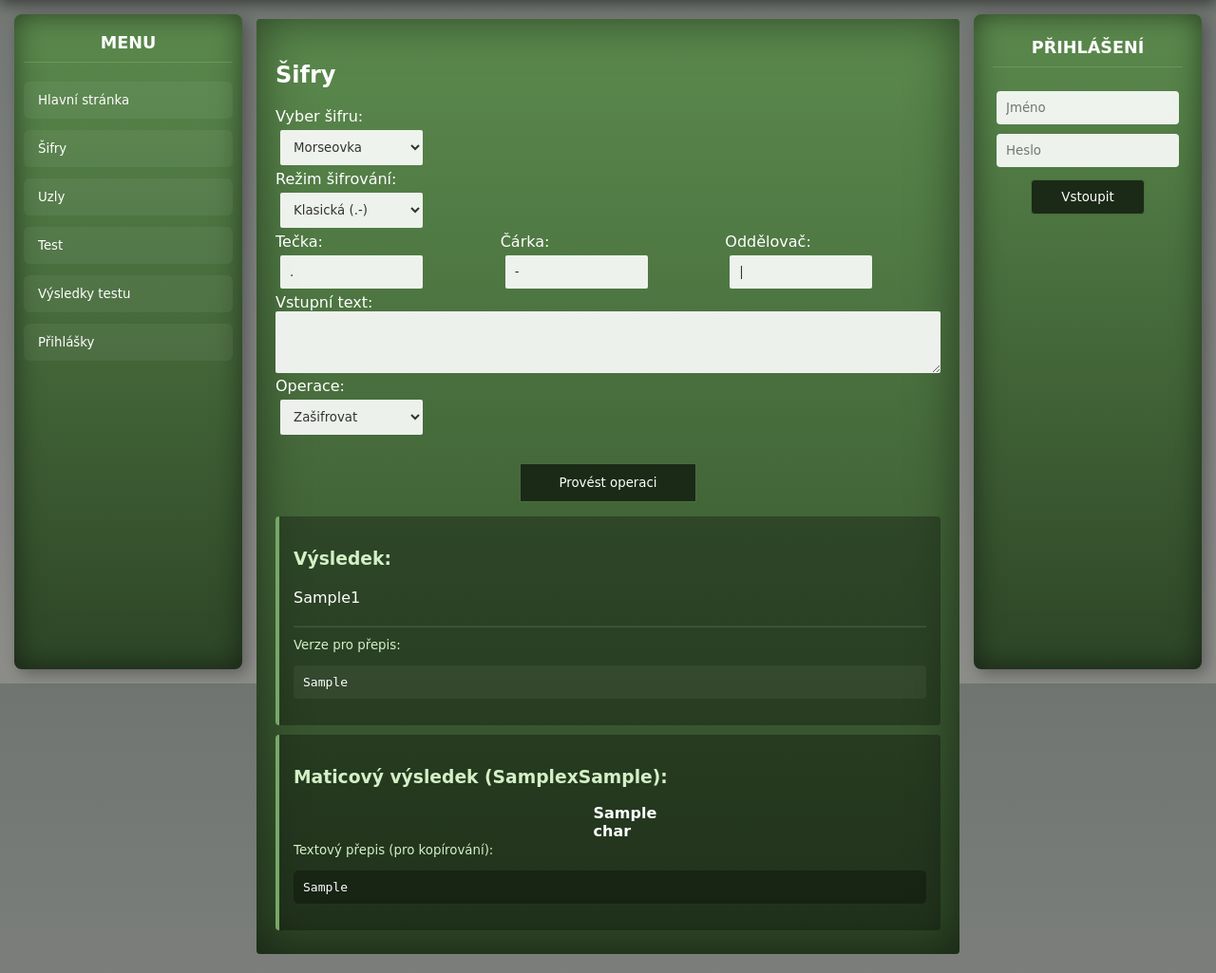
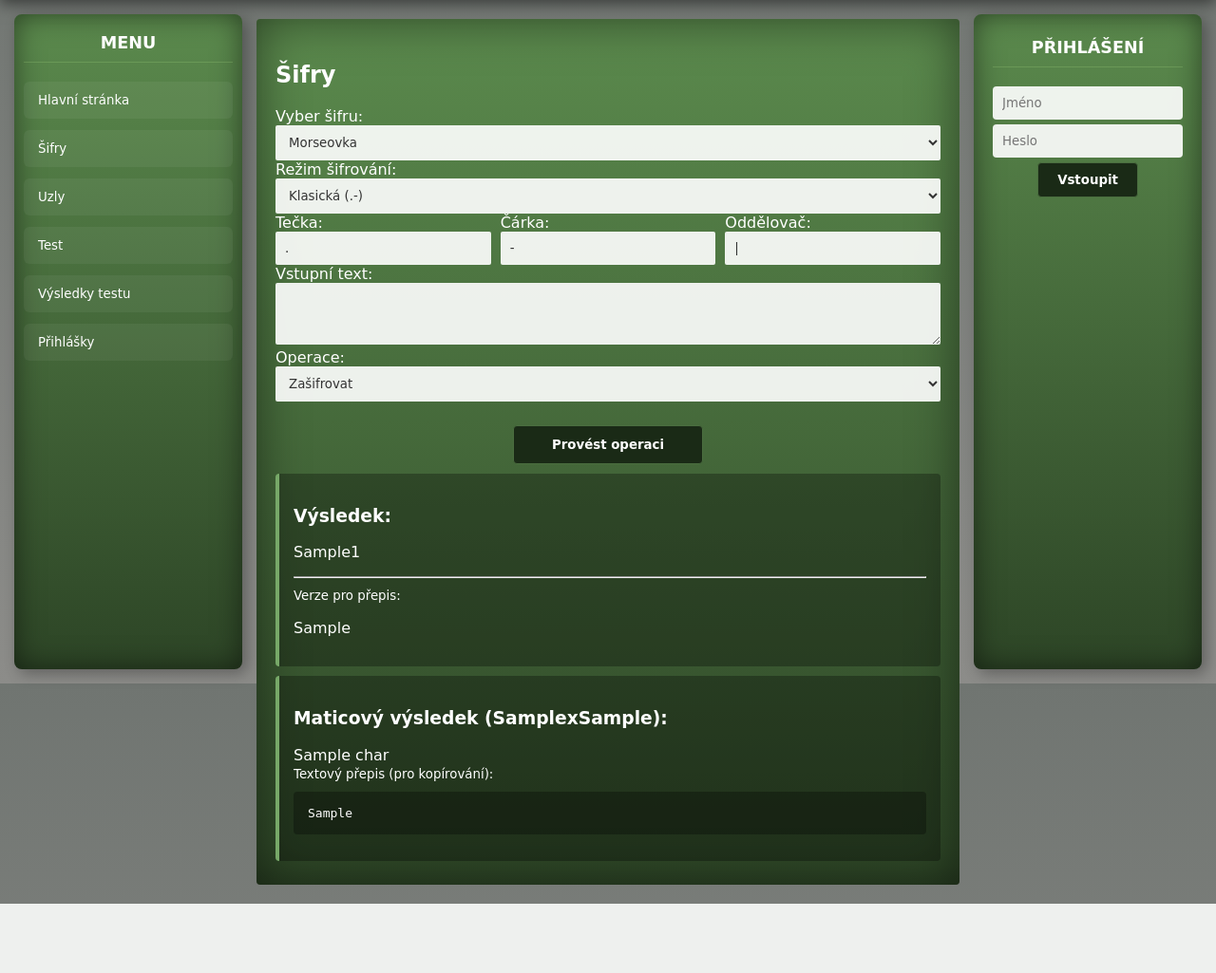
Before and after one commit to JustDav3/maturitniPraceWeb, a Django app: template main/templates/main/index.html in a window 1280 px wide. Shown: the part 80-1105 px from the top of the page at 95% size. After the commit the page ends 1032 px from the top, so only its background shows below. Run offline with Django 5.2, Linux system fonts and the light colour scheme; the template is opened without the code that fills it: most values are stand-ins (such as "Sample title", 1, 10 or a date in 2020).

Commit message:
beta verze 0.4 - Visual

```diff
--- a/main/static/css/style.css
+++ b/main/static/css/style.css
@@ -69,14 +69,13 @@ body {
     box-sizing: border-box;
 }
 
-.row { display: flex; gap: 10px; }
+.row { display: flex; gap: 10px; flex-wrap: wrap; }
 .col { flex: 1; }
 
 /* 3. BOČNÍ PANELY */
-.menu-bar {
+.menu-bar, .right-container {
     position: fixed;
     top: 95px;
-    left: 15px;
     width: 240px;
     height: calc(100vh - 110px);
     background: linear-gradient(180deg, #5b8a4d 0%, #2d4526 100%);
@@ -88,28 +87,10 @@ body {
     overflow-y: auto;
 }
 
-.right-container {
-    position: fixed;
-    top: 95px;
-    right: 15px;
-    width: 240px;
-    height: calc(100vh - 110px);
-    gap: 15px;
-    background: linear-gradient(180deg, #5b8a4d 0%, #2d4526 100%);
-    box-shadow: inset 0 0 30px rgba(0,0,0,0.5), 5px 5px 15px rgba(0,0,0,0.3);
-    border-radius: 8px;
-    padding: 25px 20px;
-    z-index: 1000;
-    box-sizing: border-box;
-    overflow-y: auto;
-}
+.menu-bar { left: 15px; }
+.right-container { right: 15px; padding: 25px 20px; }
 
-.right-container form {
-    gap: 12px;
-    width: 100%;
-}
-
-.right-container-title {
+.menu-title, .right-container-title {
     text-align: center;
     font-size: 1.1rem;
     color: #ffffff;
@@ -119,16 +100,17 @@ body {
     text-transform: uppercase;
 }
 
+/* Formláře v bočním panelu */
 .login-form {
     display: flex;
     flex-direction: column;
     align-items: center;
+    gap: 5px;
 }
 
 .login-form input {
-    width: 96%;
+    width: 100%;
     padding: 10px;
-    margin: 5px;
     background: rgba(255, 255, 255, 0.9);
     border: none;
     border-radius: 4px;
@@ -137,35 +119,7 @@ body {
     box-sizing: border-box;
 }
 
-.btn-login {
-    width: auto;
-    min-width: 120px;
-    padding: 10px 20px;
-    margin-top: 8px;
-    background-color: #1a2a16;
-    color: white;
-    border: 1px solid #4a6d3f;
-    border-radius: 4px;
-    cursor: pointer;
-    font-family: 'Comic Sans MS', bold;
-    text-align: center;
-    transition: 0.3s ease;
-}
-
-.btn-login:hover {
-    background-color: #2d4526;
-}
-
-.menu-title {
-    text-align: center;
-    font-size: 1.1rem;
-    color: #ffffff;
-    margin: 0 0 20px 0;
-    padding-bottom: 10px;
-    border-bottom: 1px solid rgba(181, 228, 140, 0.2);
-    text-transform: uppercase;
-}
-
+/* 4. MENU A SUBMENU */
 .menu-items {
     display: flex;
     flex-direction: column;
@@ -185,220 +139,15 @@ body {
     transition: all 0.2s ease;
 }
 
-.menu-items button:hover {
-    background: rgba(181, 228, 140, 0.2);
-}
+.menu-items button:hover { background: rgba(181, 228, 140, 0.2); }
+.menu-items button:active { transform: scale(0.96); }
 
-.menu-items button:active {
-    transform: scale(0.96);
-    background: rgba(0, 0, 0, 0.3);
-}
-
+/* Sjednocené sub-menu */
 .submenu-container {
-    background: rgba(0, 0, 0, 0.2);
-    margin-top: 5px;
+    display: none;
+    background: rgba(0, 0, 0, 0.1);
+    margin: 5px 0 10px 0;
     border-radius: 5px;
-}
-
-.submenu-category {
-    padding: 8px 15px;
-    color: #d4f0c7;
-    font-size: 0.85rem;
-    font-weight: bold;
-    cursor: pointer;
-    border-bottom: 1px solid rgba(212, 240, 199, 0.1);
-}
-
-.submenu-category:hover {
-    background: rgba(212, 240, 199, 0.1);
-}
-
-.submenu-item-link {
-    padding: 5px 25px; /* Větší odsazení zleva */
-    font-size: 0.8rem;
-    color: #ffffff;
-    cursor: pointer;
-    transition: 0.2s;
-}
-
-.submenu-item-link:hover {
-    color: #d4f0c7;
-    background: rgba(255, 255, 255, 0.05);
-}
-
-/* 4. KOMPONENTY FORMULÁŘE */
-.form-control,
-.form-select {
-    width: 100%;
-    padding: 10px;
-    box-sizing: border-box;
-    background: rgba(255, 255, 255, 0.9);
-    color: #333;
-    border: none;
-    border-radius: 2px;
-    resize: vertical;
-    font-family: 'Comic Sans MS';
-}
-
-.form-check {
-    display: flex;
-    align-items: center;
-    gap: 10px;
-    margin-top: 10px;
-    cursor: pointer;
-}
-
-.form-check-input {
-    width: 18px;
-    height: 18px;
-    cursor: pointer;
-}
-
-.small-select {
-    display: block;
-    width: 150px !important;
-    margin: 5px;
-}
-
-/* --- 5. TLAČÍTKA A AKCE --- */
-.btn-container {
-    margin-top: 25px;
-    text-align: center;
-    display: flex;
-    justify-content: center;
-}
-
-.btn-submit {
-    padding: 12px 40px;
-    margin: 5px auto;
-    color: white;
-    font-family: 'Comic Sans MS', bold;
-    text-decoration: none;
-    background-color: #1a2a16;
-    border: 1px solid #4a6d3f;
-    cursor: pointer;
-    transition: 0.3s ease;
-}
-
-.btn-submit:hover {
-    background-color: #2d4526;
-}
-
-.btn-uzel-text {
-    display: inline-block;
-    margin: 5px;
-    background-color: rgba(255, 255, 255, 0.1);
-    color: #ffffff;
-    border: 1px solid #b5e48c;
-    padding: 8px 16px;
-    border-radius: 8px;
-    cursor: pointer;
-    transition: all 0.3s ease;
-    text-shadow: 0 0 5px rgba(255, 255, 255, 0.5);
-}
-
-.btn-uzel-text:hover {
-    background-color: rgba(181, 228, 140, 0.4);
-    color: #1a2a16;
-    font-weight: bold;
-    box-shadow: 0 0 10px #b5e48c, 0 0 25px rgba(181, 228, 140, 0.6);
-    transform: scale(1.05);
-}
-
-/* --- 6. VÝSLEDKY A MATICE --- */
-#result-nazev {
-    color: #d4f0c7;
-}
-
-.result-nazev-forCopy, .matrix-nazev , .matrix-nazev-forCopy{
-    color: #d4f0c7;
-    font-family: 'Comic Sans MS'
-}
-
-#result-frame {
-    border-color: rgba(255,255,255,0.1);
-}
-
-.result-text {
-    word-break: break-all;
-    white-space: normal;
-    line-height: 1.6;
-}
-
-.result-area {
-    margin-top: 10px;
-    padding: 15px;
-    background: rgba(0, 0, 0, 0.3);
-    border-left: 4px solid #77a868;
-    border-radius: 4px;
-}
-
-.result-prepis-box {
-    font-family: monospace;
-    background: rgba(255, 255, 255, 0.05);
-    padding: 10px;
-    word-break: break-all;
-    white-space: pre-wrap;
-    border-radius: 4px;
-}
-
-.matrix-result-box {
-    background: rgba(0,0,0,0.3);
-    padding: 10px;
-    border-radius: 5px;
-    color: white;
-    font-family: monospace;
-    white-space: pre;
-}
-
-
-
-.matrix-display {
-    margin-top: 10px;
-    text-align: center;
-}
-
-.matrix-cell {
-    display: inline-block;
-    width: 35px;
-    font-weight: bold;
-}
-
-/* 5. MULTIMÉDIA A SYSTÉM */
-/* Tlačítko hlavní kategorie */
-.btn-kategorie {
-    display: block;
-    width: 96%;
-    background: rgba(212, 240, 199, 0.1);
-    color: #d4f0c7;
-    padding: 10px 15px;
-    margin-top: 10px;
-    cursor: pointer;
-    border-radius: 5px;
-    font-weight: bold;
-    text-transform: uppercase;
-    border: 1px solid rgba(212, 240, 199, 0.3);
-    transition: 0.3s;
-}
-
-.btn-kategorie:hover {
-    background: rgba(212, 240, 199, 0.2);
-}
-
-/* Kontejner celého podmenu vlevo */
-.submenu-container {
-    background: rgba(0, 0, 0, 0.2);
-    margin: 5px 10px;
-    border-radius: 5px;
-    border-left: 2px solid #b5e48c;
-}
-
-/* Styl pro názvy kategorií (SPOJOVACÍ, NAHAZOVANÉ...) */
-.submenu-container {
-    display: none; /* Skryje mezeru v menu, dokud neklikneš */
-    margin: 0;
-    padding: 0;
-    background: rgba(0, 0, 0, 0.1);
     border-left: 3px solid #b5e48c;
 }
 
@@ -411,17 +160,74 @@ body {
     border-bottom: 1px solid rgba(255, 255, 255, 0.05);
 }
 
+.submenu-category:hover { background: rgba(212, 240, 199, 0.1); }
+
 .submenu-item-link {
     padding: 8px 25px;
     font-size: 0.85rem;
     color: white;
     cursor: pointer;
-    transition: background 0.2s;
+    transition: 0.2s;
 }
 
-.submenu-item-link:hover {
-    background: rgba(181, 228, 140, 0.2);
+.submenu-item-link:hover { background: rgba(181, 228, 140, 0.2); color: #d4f0c7; }
+
+/* 5. KOMPONENTY FORMULÁŘE A TLAČÍTKA */
+.form-control, .form-select {
+    width: 100%;
+    padding: 10px;
+    box-sizing: border-box;
+    background: rgba(255, 255, 255, 0.9);
+    color: #333;
+    border: none;
+    border-radius: 2px;
+    font-family: 'Comic Sans MS';
 }
+
+.btn-login, .btn-submit {
+    padding: 10px 20px;
+    background-color: #1a2a16;
+    color: white;
+    border: 1px solid #4a6d3f;
+    border-radius: 4px;
+    cursor: pointer;
+    font-family: 'Comic Sans MS', sans-serif;
+    font-weight: bold;
+    transition: 0.3s ease;
+}
+
+.btn-submit { padding: 12px 40px; display: block; margin: 25px auto 5px; }
+
+.btn-login:hover, .btn-submit:hover { background-color: #2d4526; }
+
+.btn-uzel-text {
+    display: inline-block;
+    margin: 5px;
+    background-color: rgba(255, 255, 255, 0.1);
+    color: #ffffff;
+    border: 1px solid #b5e48c;
+    padding: 8px 16px;
+    border-radius: 8px;
+    cursor: pointer;
+    transition: all 0.3s ease;
+}
+
+.btn-uzel-text:hover {
+    background-color: rgba(181, 228, 140, 0.4);
+    color: #1a2a16;
+    transform: scale(1.05);
+    box-shadow: 0 0 10px #b5e48c;
+}
+
+/* 6. VÝSLEDKY A UZLY */
+.result-area, .matrix-result-box {
+    margin-top: 10px;
+    padding: 15px;
+    background: rgba(0, 0, 0, 0.3);
+    border-radius: 4px;
+}
+
+.result-area { border-left: 4px solid #77a868; }
 
 #uzel-nazev {
     color: #d4f0c7;
```
Also changed, not shown: other parts of main/static/css/style.css (+13 -48 lines).
